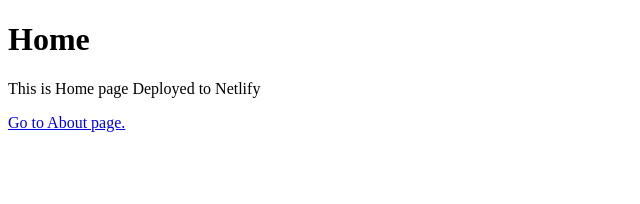
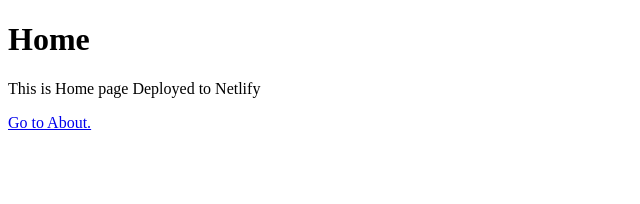
Before and after one commit to CIRCLECI-GWP/nuxt-netlify-deploy, a Nuxt app: page / in a window 1280 px wide. Shown: the top 204 px of the page, without its empty margins (0-640 px from the left). Built offline with nearby package versions, Linux system fonts and the light colour scheme.

Commit message:
Deployed

```diff
--- a/pages/index.vue
+++ b/pages/index.vue
@@ -2,6 +2,6 @@
   <div>
     <h1>Home</h1>
     <p>This is Home page Deployed to Netlify</p>
-    <nuxt-link to="/about">Go to About page. </nuxt-link>
+    <nuxt-link to="/about">Go to About.</nuxt-link>
   </div>
 </template>
```
